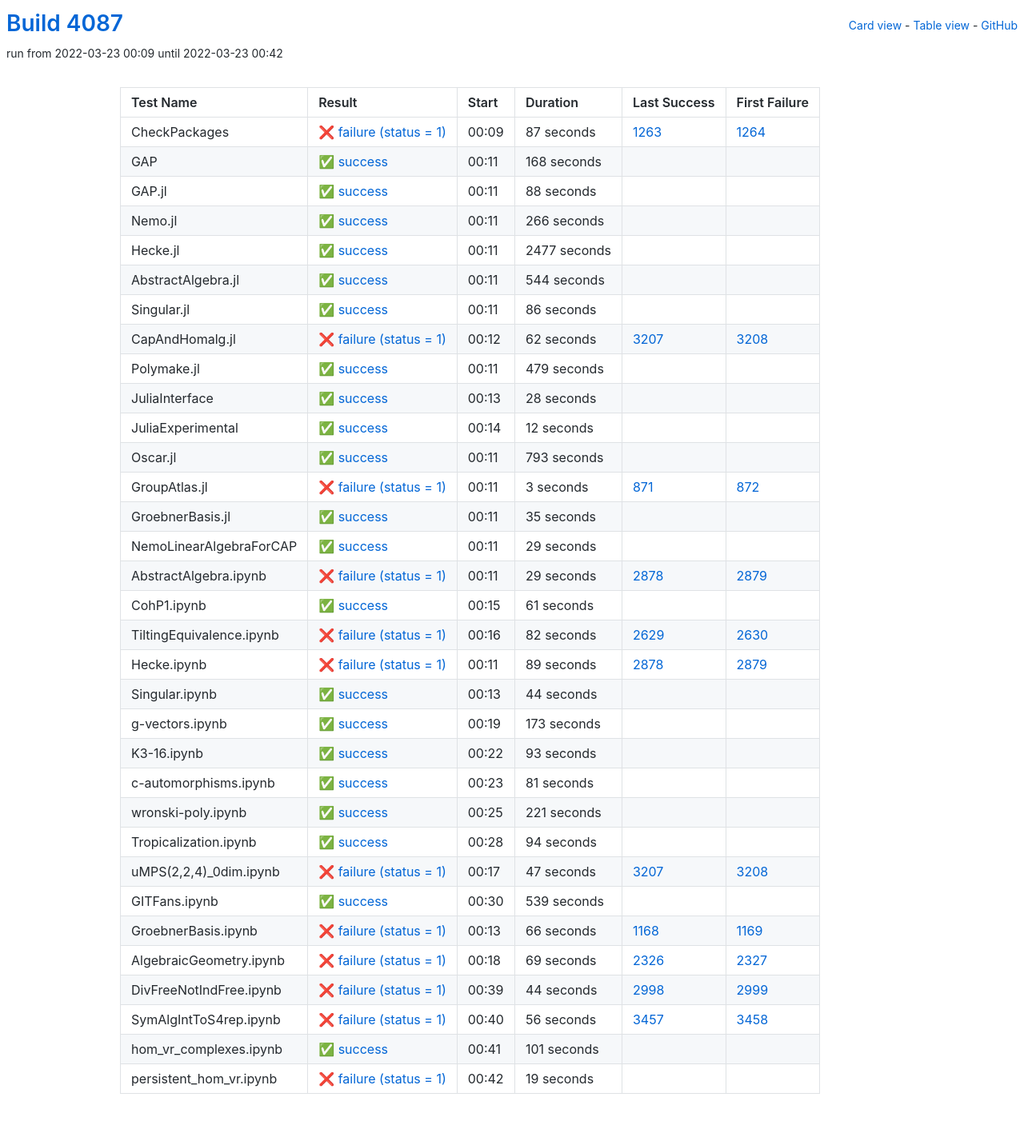
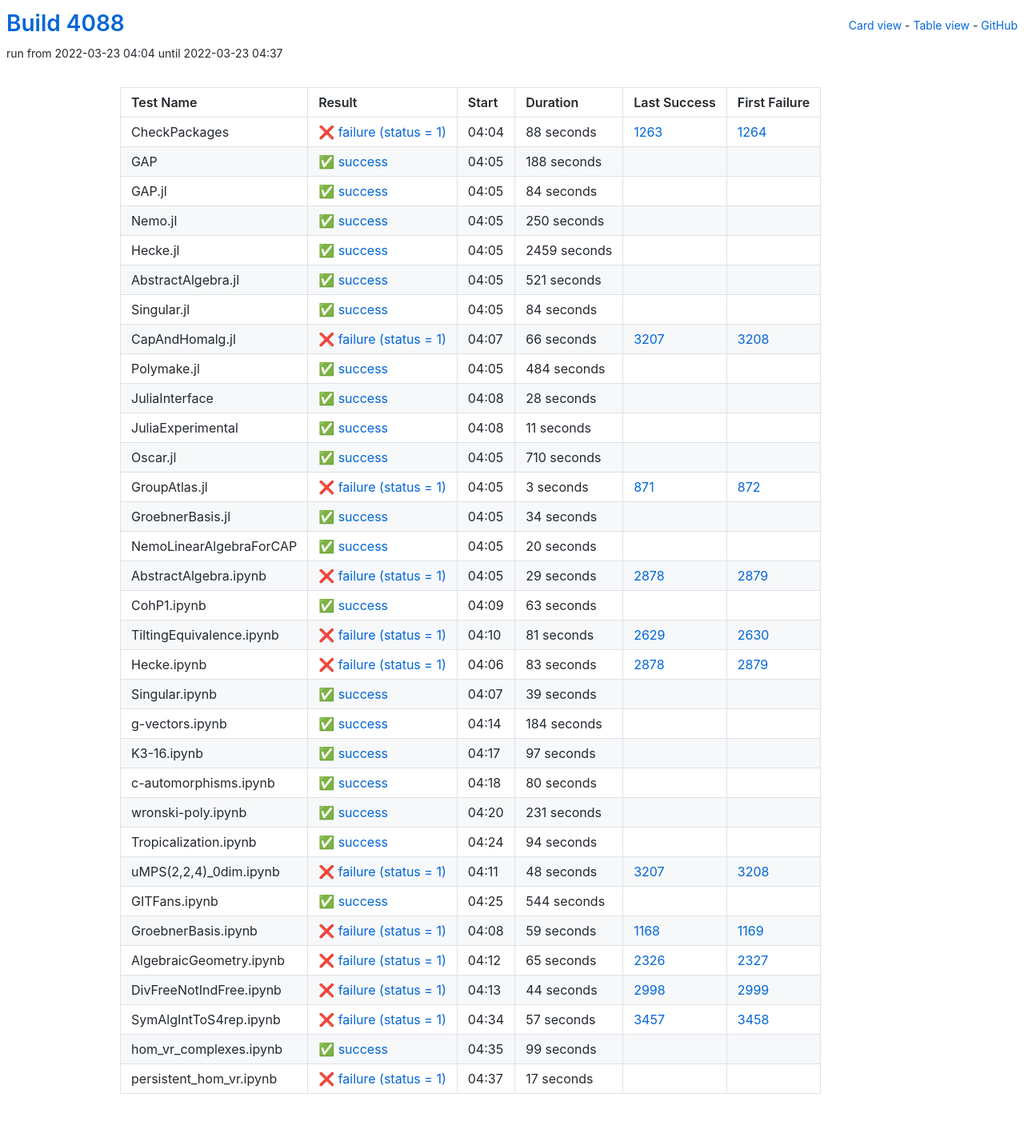
Before and after one commit to oscar-system/oscar-ci-status-stable, a Jekyll site: the page built from table.html, in a window 1280 px wide. Shown: the whole page at 80% size. Built offline with Jekyll 4.4.1, drawn with Linux system fonts in a browser that asks for light colours.

Commit message:
Build #4088

```diff
--- a/_data/ci.yml
+++ b/_data/ci.yml
@@ -1,6 +1,6 @@
 ---
-build: 4087
-build_url: https://oscarci.mathematik.uni-kl.de/job/oscar-stable/4087/
+build: 4088
+build_url: https://oscarci.mathematik.uni-kl.de/job/oscar-stable/4088/
 job: oscar-stable
 organization: oscar-system
 repo: oscar-ci-status-stable
@@ -8,116 +8,116 @@ repourl: https://github.com/oscar-system/oscar-ci-status-stable
 tests:
 - name: CheckPackages
   id: checkpackages
-  log: https://oscarci.mathematik.uni-kl.de/job/oscar-stable/4087/artifact/logs/build-4087/CheckPackages.log
-  start: 2022-03-23 00:09
+  log: https://oscarci.mathematik.uni-kl.de/job/oscar-stable/4088/artifact/logs/build-4088/CheckPackages.log
+  start: 2022-03-23 04:04
   success: false
   exitcode: 1
   status: failure
-  duration: 87
+  duration: 88
   last_success: 1263
   last_success_url: https://oscarci.mathematik.uni-kl.de/job/oscar-stable/1263/
   first_failure: 1264
   first_failure_url: https://oscarci.mathematik.uni-kl.de/job/oscar-stable/1264/
 - name: GAP
   id: gap
-  log: https://oscarci.mathematik.uni-kl.de/job/oscar-stable/4087/artifact/logs/build-4087/GAP.log
-  start: 2022-03-23 00:11
+  log: https://oscarci.mathematik.uni-kl.de/job/oscar-stable/4088/artifact/logs/build-4088/GAP.log
+  start: 2022-03-23 04:05
   success: true
   exitcode: 0
   status: success
-  duration: 168
+  duration: 188
   last_success: false
   last_success_url:
   first_failure: false
   first_failure_url:
 - name: GAP.jl
   id: gap-jl
-  log: https://oscarci.mathematik.uni-kl.de/job/oscar-stable/4087/artifact/logs/build-4087/GAP.jl.log
-  start: 2022-03-23 00:11
+  log: https://oscarci.mathematik.uni-kl.de/job/oscar-stable/4088/artifact/logs/build-4088/GAP.jl.log
+  start: 2022-03-23 04:05
   success: true
   exitcode: 0
   status: success
-  duration: 88
+  duration: 84
   last_success: false
   last_success_url:
   first_failure: false
   first_failure_url:
 - name: Nemo.jl
   id: nemo-jl
-  log: https://oscarci.mathematik.uni-kl.de/job/oscar-stable/4087/artifact/logs/build-4087/Nemo.jl.log
-  start: 2022-03-23 00:11
+  log: https://oscarci.mathematik.uni-kl.de/job/oscar-stable/4088/artifact/logs/build-4088/Nemo.jl.log
+  start: 2022-03-23 04:05
   success: true
   exitcode: 0
   status: success
-  duration: 266
+  duration: 250
   last_success: false
   last_success_url:
   first_failure: false
   first_failure_url:
 - name: Hecke.jl
   id: hecke-jl
-  log: https://oscarci.mathematik.uni-kl.de/job/oscar-stable/4087/artifact/logs/build-4087/Hecke.jl.log
-  start: 2022-03-23 00:11
+  log: https://oscarci.mathematik.uni-kl.de/job/oscar-stable/4088/artifact/logs/build-4088/Hecke.jl.log
+  start: 2022-03-23 04:05
   success: true
   exitcode: 0
   status: success
-  duration: 2477
+  duration: 2459
   last_success: false
   last_success_url:
   first_failure: false
   first_failure_url:
 - name: AbstractAlgebra.jl
   id: abstractalgebra-jl
-  log: https://oscarci.mathematik.uni-kl.de/job/oscar-stable/4087/artifact/logs/build-4087/AbstractAlgebra.jl.log
-  start: 2022-03-23 00:11
+  log: https://oscarci.mathematik.uni-kl.de/job/oscar-stable/4088/artifact/logs/build-4088/AbstractAlgebra.jl.log
+  start: 2022-03-23 04:05
   success: true
   exitcode: 0
   status: success
-  duration: 544
+  duration: 521
   last_success: false
   last_success_url:
   first_failure: false
   first_failure_url:
 - name: Singular.jl
   id: singular-jl
-  log: https://oscarci.mathematik.uni-kl.de/job/oscar-stable/4087/artifact/logs/build-4087/Singular.jl.log
-  start: 2022-03-23 00:11
+  log: https://oscarci.mathematik.uni-kl.de/job/oscar-stable/4088/artifact/logs/build-4088/Singular.jl.log
+  start: 2022-03-23 04:05
   success: true
   exitcode: 0
   status: success
-  duration: 86
+  duration: 84
   last_success: false
   last_success_url:
   first_failure: false
   first_failure_url:
 - name: CapAndHomalg.jl
   id: capandhomalg-jl
-  log: https://oscarci.mathematik.uni-kl.de/job/oscar-stable/4087/artifact/logs/build-4087/CapAndHomalg.jl.log
-  start: 2022-03-23 00:12
+  log: https://oscarci.mathematik.uni-kl.de/job/oscar-stable/4088/artifact/logs/build-4088/CapAndHomalg.jl.log
+  start: 2022-03-23 04:07
   success: false
   exitcode: 1
   status: failure
-  duration: 62
+  duration: 66
   last_success: 3207
   last_success_url: https://oscarci.mathematik.uni-kl.de/job/oscar-stable/3207/
   first_failure: 3208
   first_failure_url: https://oscarci.mathematik.uni-kl.de/job/oscar-stable/3208/
 - name: Polymake.jl
   id: polymake-jl
-  log: https://oscarci.mathematik.uni-kl.de/job/oscar-stable/4087/artifact/logs/build-4087/Polymake.jl.log
-  start: 2022-03-23 00:11
+  log: https://oscarci.mathematik.uni-kl.de/job/oscar-stable/4088/artifact/logs/build-4088/Polymake.jl.log
+  start: 2022-03-23 04:05
   success: true
   exitcode: 0
   status: success
-  duration: 479
+  duration: 484
   last_success: false
   last_success_url:
   first_failure: false
   first_failure_url:
 - name: JuliaInterface
   id: juliainterface
-  log: https://oscarci.mathematik.uni-kl.de/job/oscar-stable/4087/artifact/logs/build-4087/JuliaInterface.log
-  start: 2022-03-23 00:13
+  log: https://oscarci.mathematik.uni-kl.de/job/oscar-stable/4088/artifact/logs/build-4088/JuliaInterface.log
+  start: 2022-03-23 04:08
   success: true
   exitcode: 0
   status: success
@@ -128,32 +128,32 @@ tests:
   first_failure_url:
 - name: JuliaExperimental
   id: juliaexperimental
-  log: https://oscarci.mathematik.uni-kl.de/job/oscar-stable/4087/artifact/logs/build-4087/JuliaExperimental.log
-  start: 2022-03-23 00:14
+  log: https://oscarci.mathematik.uni-kl.de/job/oscar-stable/4088/artifact/logs/build-4088/JuliaExperimental.log
+  start: 2022-03-23 04:08
   success: true
   exitcode: 0
   status: success
-  duration: 12
+  duration: 11
   last_success: false
   last_success_url:
   first_failure: false
   first_failure_url:
 - name: Oscar.jl
   id: oscar-jl
-  log: https://oscarci.mathematik.uni-kl.de/job/oscar-stable/4087/artifact/logs/build-4087/Oscar.jl.log
-  start: 2022-03-23 00:11
+  log: https://oscarci.mathematik.uni-kl.de/job/oscar-stable/4088/artifact/logs/build-4088/Oscar.jl.log
+  start: 2022-03-23 04:05
   success: true
   exitcode: 0
   status: success
-  duration: 793
+  duration: 710
   last_success: false
   last_success_url:
   first_failure: false
   first_failure_url:
 - name: GroupAtlas.jl
   id: groupatlas-jl
-  log: https://oscarci.mathematik.uni-kl.de/job/oscar-stable/4087/artifact/logs/build-4087/GroupAtlas.jl.log
-  start: 2022-03-23 00:11
+  log: https://oscarci.mathematik.uni-kl.de/job/oscar-stable/4088/artifact/logs/build-4088/GroupAtlas.jl.log
+  start: 2022-03-23 04:05
   success: false
   exitcode: 1
   status: failure
@@ -164,32 +164,32 @@ tests:
   first_failure_url: https://oscarci.mathematik.uni-kl.de/job/oscar-stable/872/
 - name: GroebnerBasis.jl
   id: groebnerbasis-jl
-  log: https://oscarci.mathematik.uni-kl.de/job/oscar-stable/4087/artifact/logs/build-4087/GroebnerBasis.jl.log
-  start: 2022-03-23 00:11
+  log: https://oscarci.mathematik.uni-kl.de/job/oscar-stable/4088/artifact/logs/build-4088/GroebnerBasis.jl.log
+  start: 2022-03-23 04:05
   success: true
   exitcode: 0
   status: success
-  duration: 35
+  duration: 34
   last_success: false
   last_success_url:
   first_failure: false
   first_failure_url:
 - name: NemoLinearAlgebraForCAP
   id: nemolinearalgebraforcap
-  log: https://oscarci.mathematik.uni-kl.de/job/oscar-stable/4087/artifact/logs/build-4087/NemoLinearAlgebraForCAP.log
-  start: 2022-03-23 00:11
+  log: https://oscarci.mathematik.uni-kl.de/job/oscar-stable/4088/artifact/logs/build-4088/NemoLinearAlgebraForCAP.log
+  start: 2022-03-23 04:05
   success: true
   exitcode: 0
   status: success
-  duration: 29
+  duration: 20
   last_success: false
   last_success_url:
   first_failure: false
   first_failure_url:
 - name: AbstractAlgebra.ipynb
   id: abstractalgebra-ipynb
-  log: https://oscarci.mathematik.uni-kl.de/job/oscar-stable/4087/artifact/logs/build-4087/AbstractAlgebra.ipynb.log
-  start: 2022-03-23 00:11
+  log: https://oscarci.mathematik.uni-kl.de/job/oscar-stable/4088/artifact/logs/build-4088/AbstractAlgebra.ipynb.log
+  start: 2022-03-23 04:05
   success: false
   exitcode: 1
   status: failure
@@ -200,104 +200,104 @@ tests:
   first_failure_url: https://oscarci.mathematik.uni-kl.de/job/oscar-stable/2879/
 - name: CohP1.ipynb
   id: cohp1-ipynb
-  log: https://oscarci.mathematik.uni-kl.de/job/oscar-stable/4087/artifact/logs/build-4087/CohP1.ipynb.log
-  start: 2022-03-23 00:15
+  log: https://oscarci.mathematik.uni-kl.de/job/oscar-stable/4088/artifact/logs/build-4088/CohP1.ipynb.log
+  start: 2022-03-23 04:09
   success: true
   exitcode: 0
   status: success
-  duration: 61
+  duration: 63
   last_success: false
   last_success_url:
   first_failure: false
   first_failure_url:
 - name: TiltingEquivalence.ipynb
   id: tiltingequivalence-ipynb
-  log: https://oscarci.mathematik.uni-kl.de/job/oscar-stable/4087/artifact/logs/build-4087/TiltingEquivalence.ipynb.log
-  start: 2022-03-23 00:16
+  log: https://oscarci.mathematik.uni-kl.de/job/oscar-stable/4088/artifact/logs/build-4088/TiltingEquivalence.ipynb.log
+  start: 2022-03-23 04:10
   success: false
   exitcode: 1
   status: failure
-  duration: 82
+  duration: 81
   last_success: 2629
   last_success_url: https://oscarci.mathematik.uni-kl.de/job/oscar-stable/2629/
   first_failure: 2630
   first_failure_url: https://oscarci.mathematik.uni-kl.de/job/oscar-stable/2630/
 - name: Hecke.ipynb
   id: hecke-ipynb
-  log: https://oscarci.mathematik.uni-kl.de/job/oscar-stable/4087/artifact/logs/build-4087/Hecke.ipynb.log
-  start: 2022-03-23 00:11
+  log: https://oscarci.mathematik.uni-kl.de/job/oscar-stable/4088/artifact/logs/build-4088/Hecke.ipynb.log
+  start: 2022-03-23 04:06
   success: false
   exitcode: 1
   status: failure
-  duration: 89
+  duration: 83
   last_success: 2878
   last_success_url: https://oscarci.mathematik.uni-kl.de/job/oscar-stable/2878/
   first_failure: 2879
   first_failure_url: https://oscarci.mathematik.uni-kl.de/job/oscar-stable/2879/
 - name: Singular.ipynb
   id: singular-ipynb
-  log: https://oscarci.mathematik.uni-kl.de/job/oscar-stable/4087/artifact/logs/build-4087/Singular.ipynb.log
-  start: 2022-03-23 00:13
+  log: https://oscarci.mathematik.uni-kl.de/job/oscar-stable/4088/artifact/logs/build-4088/Singular.ipynb.log
+  start: 2022-03-23 04:07
   success: true
   exitcode: 0
   status: success
-  duration: 44
+  duration: 39
   last_success: false
   last_success_url:
   first_failure: false
   first_failure_url:
 - name: g-vectors.ipynb
   id: g-vectors-ipynb
-  log: https://oscarci.mathematik.uni-kl.de/job/oscar-stable/4087/artifact/logs/build-4087/g-vectors.ipynb.log
-  start: 2022-03-23 00:19
+  log: https://oscarci.mathematik.uni-kl.de/job/oscar-stable/4088/artifact/logs/build-4088/g-vectors.ipynb.log
+  start: 2022-03-23 04:14
   success: true
   exitcode: 0
   status: success
-  duration: 173
+  duration: 184
   last_success: false
   last_success_url:
   first_failure: false
   first_failure_url:
 - name: K3-16.ipynb
   id: k3-16-ipynb
-  log: https://oscarci.mathematik.uni-kl.de/job/oscar-stable/4087/artifact/logs/build-4087/K3-16.ipynb.log
-  start: 2022-03-23 00:22
+  log: https://oscarci.mathematik.uni-kl.de/job/oscar-stable/4088/artifact/logs/build-4088/K3-16.ipynb.log
+  start: 2022-03-23 04:17
   success: true
   exitcode: 0
   status: success
-  duration: 93
+  duration: 97
   last_success: false
   last_success_url:
   first_failure: false
   first_failure_url:
 - name: c-automorphisms.ipynb
   id: c-automorphisms-ipynb
-  log: https://oscarci.mathematik.uni-kl.de/job/oscar-stable/4087/artifact/logs/build-4087/c-automorphisms.ipynb.log
-  start: 2022-03-23 00:23
+  log: https://oscarci.mathematik.uni-kl.de/job/oscar-stable/4088/artifact/logs/build-4088/c-automorphisms.ipynb.log
+  start: 2022-03-23 04:18
   success: true
   exitcode: 0
   status: success
-  duration: 81
+  duration: 80
   last_success: false
   last_success_url:
   first_failure: false
   first_failure_url:
 - name: wronski-poly.ipynb
   id: wronski-poly-ipynb
-  log: https://oscarci.mathematik.uni-kl.de/job/oscar-stable/4087/artifact/logs/build-4087/wronski-poly.ipynb.log
-  start: 2022-03-23 00:25
+  log: https://oscarci.mathematik.uni-kl.de/job/oscar-stable/4088/artifact/logs/build-4088/wronski-poly.ipynb.log
+  start: 2022-03-23 04:20
   success: true
   exitcode: 0
   status: success
-  duration: 221
+  duration: 231
   last_success: false
   last_success_url:
   first_failure: false
   first_failure_url:
 - name: Tropicalization.ipynb
   id: tropicalization-ipynb
-  log: https://oscarci.mathematik.uni-kl.de/job/oscar-stable/4087/artifact/logs/build-4087/Tropicalization.ipynb.log
-  start: 2022-03-23 00:28
+  log: https://oscarci.mathematik.uni-kl.de/job/oscar-stable/4088/artifact/logs/build-4088/Tropicalization.ipynb.log
+  start: 2022-03-23 04:24
   success: true
   exitcode: 0
   status: success
@@ -308,56 +308,56 @@ tests:
   first_failure_url:
 - name: uMPS(2,2,4)_0dim.ipynb
   id: umps-2-2-4-0dim-ipynb
-  log: https://oscarci.mathematik.uni-kl.de/job/oscar-stable/4087/artifact/logs/build-4087/uMPS-2-2-4-_0dim.ipynb.log
-  start: 2022-03-23 00:17
+  log: https://oscarci.mathematik.uni-kl.de/job/oscar-stable/4088/artifact/logs/build-4088/uMPS-2-2-4-_0dim.ipynb.log
+  start: 2022-03-23 04:11
   success: false
   exitcode: 1
   status: failure
-  duration: 47
+  duration: 48
   last_success: 3207
   last_success_url: https://oscarci.mathematik.uni-kl.de/job/oscar-stable/3207/
   first_failure: 3208
   first_failure_url: https://oscarci.mathematik.uni-kl.de/job/oscar-stable/3208/
 - name: GITFans.ipynb
   id: gitfans-ipynb
-  log: https://oscarci.mathematik.uni-kl.de/job/oscar-stable/4087/artifact/logs/build-4087/GITFans.ipynb.log
-  start: 2022-03-23 00:30
+  log: https://oscarci.mathematik.uni-kl.de/job/oscar-stable/4088/artifact/logs/build-4088/GITFans.ipynb.log
+  start: 2022-03-23 04:25
   success: true
   exitcode: 0
   status: success
-  duration: 539
+  duration: 544
   last_success: false
   last_success_url:
   first_failure: false
   first_failure_url:
 - name: GroebnerBasis.ipynb
   id: groebnerbasis-ipynb
-  log: https://oscarci.mathematik.uni-kl.de/job/oscar-stable/4087/artifact/logs/build-4087/GroebnerBasis.ipynb.log
-  start: 2022-03-23 00:13
+  log: https://oscarci.mathematik.uni-kl.de/job/oscar-stable/4088/artifact/logs/build-4088/GroebnerBasis.ipynb.log
+  start: 2022-03-23 04:08
   success: false
   exitcode: 1
   status: failure
-  duration: 66
+  duration: 59
   last_success: 1168
   last_success_url: https://oscarci.mathematik.uni-kl.de/job/oscar-stable/1168/
   first_failure: 1169
   first_failure_url: https://oscarci.mathematik.uni-kl.de/job/oscar-stable/1169/
 - name: AlgebraicGeometry.ipynb
   id: algebraicgeometry-ipynb
-  log: https://oscarci.mathematik.uni-kl.de/job/oscar-stable/4087/artifact/logs/build-4087/AlgebraicGeometry.ipynb.log
-  start: 2022-03-23 00:18
+  log: https://oscarci.mathematik.uni-kl.de/job/oscar-stable/4088/artifact/logs/build-4088/AlgebraicGeometry.ipynb.log
+  start: 2022-03-23 04:12
   success: false
   exitcode: 1
   status: failure
-  duration: 69
+  duration: 65
   last_success: 2326
   last_success_url: https://oscarci.mathematik.uni-kl.de/job/oscar-stable/2326/
   first_failure: 2327
   first_failure_url: https://oscarci.mathematik.uni-kl.de/job/oscar-stable/2327/
 - name: DivFreeNotIndFree.ipynb
   id: divfreenotindfree-ipynb
-  log: https://oscarci.mathematik.uni-kl.de/job/oscar-stable/4087/artifact/logs/build-4087/DivFreeNotIndFree.ipynb.log
-  start: 2022-03-23 00:39
+  log: https://oscarci.mathematik.uni-kl.de/job/oscar-stable/4088/artifact/logs/build-4088/DivFreeNotIndFree.ipynb.log
+  start: 2022-03-23 04:13
   success: false
   exitcode: 1
   status: failure
@@ -368,36 +368,36 @@ tests:
   first_failure_url: https://oscarci.mathematik.uni-kl.de/job/oscar-stable/2999/
 - name: SymAlgIntToS4rep.ipynb
   id: symalginttos4rep-ipynb
-  log: https://oscarci.mathematik.uni-kl.de/job/oscar-stable/4087/artifact/logs/build-4087/SymAlgIntToS4rep.ipynb.log
-  start: 2022-03-23 00:40
+  log: https://oscarci.mathematik.uni-kl.de/job/oscar-stable/4088/artifact/logs/build-4088/SymAlgIntToS4rep.ipynb.log
+  start: 2022-03-23 04:34
   success: false
   exitcode: 1
   status: failure
-  duration: 56
+  duration: 57
   last_success: 3457
   last_success_url: https://oscarci.mathematik.uni-kl.de/job/oscar-stable/3457/
   first_failure: 3458
   first_failure_url: https://oscarci.mathematik.uni-kl.de/job/oscar-stable/3458/
 - name: hom_vr_complexes.ipynb
   id: hom-vr-complexes-ipynb
-  log: https://oscarci.mathematik.uni-kl.de/job/oscar-stable/4087/artifact/logs/build-4087/hom_vr_complexes.ipynb.log
-  start: 2022-03-23 00:41
+  log: https://oscarci.mathematik.uni-kl.de/job/oscar-stable/4088/artifact/logs/build-4088/hom_vr_complexes.ipynb.log
+  start: 2022-03-23 04:35
   success: true
   exitcode: 0
   status: success
-  duration: 101
+  duration: 99
   last_success: false
   last_success_url:
   first_failure: false
   first_failure_url:
 - name: persistent_hom_vr.ipynb
   id: persistent-hom-vr-ipynb
-  log: https://oscarci.mathematik.uni-kl.de/job/oscar-stable/4087/artifact/logs/build-4087/persistent_hom_vr.ipynb.log
-  start: 2022-03-23 00:42
+  log: https://oscarci.mathematik.uni-kl.de/job/oscar-stable/4088/artifact/logs/build-4088/persistent_hom_vr.ipynb.log
+  start: 2022-03-23 04:37
   success: false
   exitcode: 1
   status: failure
-  duration: 19
+  duration: 17
   last_success: false
   last_success_url:
   first_failure: false
```
Also changed, not shown: README.md.
